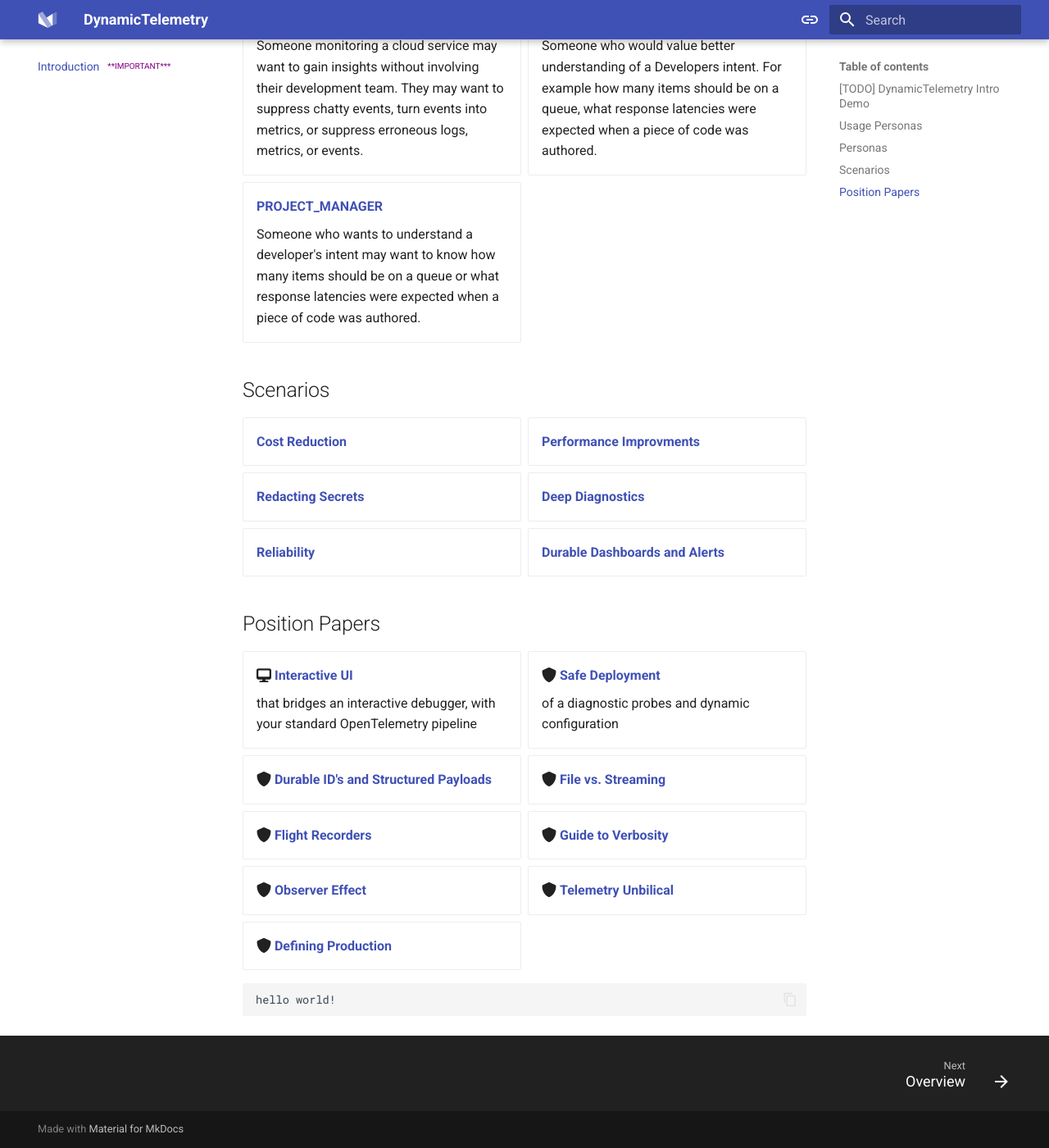
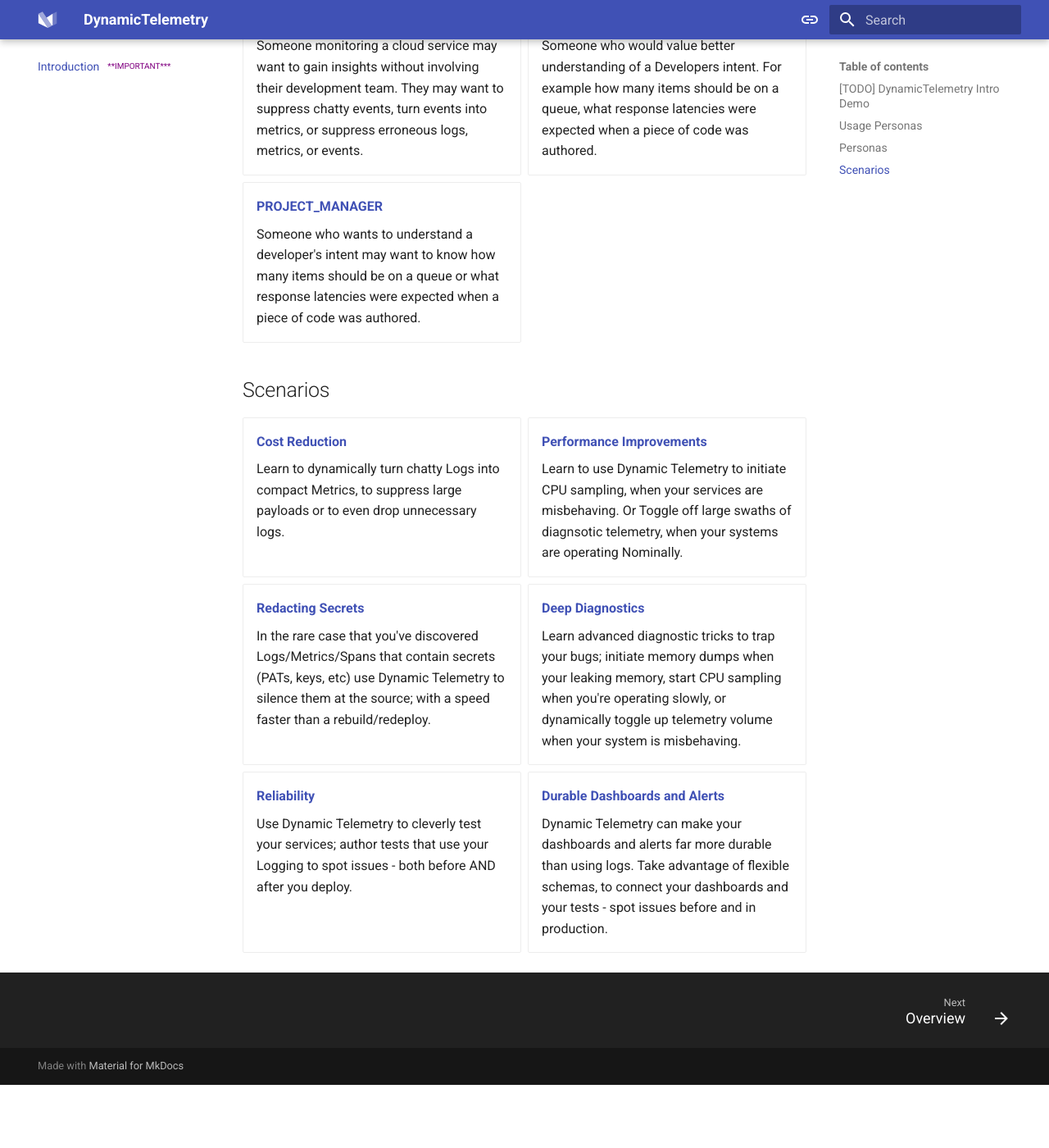
Before and after one commit to microsoft/DynamicTelemetry, an MkDocs documentation site: the page built from docs/index.md, in a window 1280 px wide and 1400 px high, scrolled down 1417 px. Shown: the whole window at 82% size. Built offline with MkDocs 1.6.1 and Material for MkDocs 9.7.7, drawn with Linux system fonts in a browser that asks for light colours; after the commit the page ends 2740 px from its top, so only the background shows below that.

Commit message:
flattening

````diff
--- a/docs/index.md
+++ b/docs/index.md
@@ -95,50 +95,29 @@
 
 <div class="grid cards" markdown>
 
-- [**Cost Reduction**](./docs/Scenarios.CostReduction.document.md)
+-   [**Cost Reduction**](./docs/Scenarios.CostReduction.document.md)
 
--   [**Performance
-    Improvments**](./docs/Scenarios.PerformanceImprovements.document.md)
+    Learn to dynamically turn chatty Logs into compact Metrics, to suppress large payloads
+    or to even drop unnecessary logs.
+
+-   [**Performance Improvements**](./docs/Scenarios.PerformanceImprovements.document.md)
+
+    Learn to use Dynamic Telemetry to initiate CPU sampling, when your services are misbehaving.  Or Toggle off large swaths of diagnsotic telemetry, when your systems are operating Nominally.
 
 -   [**Redacting Secrets**](./docs/Scenarios.RedactingSecrets.document.md)
 
+    In the rare case that you've discovered Logs/Metrics/Spans that contain secrets (PATs, keys, etc) use Dynamic Telemetry to silence them at the source; with a speed faster than a rebuild/redeploy.
+
 -   [**Deep Diagnostics**](./docs/Scenarios.DeepDiagnostics.document.md)
+
+    Learn advanced diagnostic tricks to trap your bugs;  initiate memory dumps when your leaking memory, start CPU sampling when you're operating slowly, or dynamically toggle up telemetry volume when your system is misbehaving.
 
 -   [**Reliability**](./docs/Scenarios.Reliability.document.md)
 
--   [**Durable Dashboards and
-    Alerts**](./docs/Scenarios.DurableDashboards.Alerts.document.md)
+    Use Dynamic Telemetry to cleverly test your services;  author tests that use your Logging to spot issues - both before AND after you deploy.
+
+-   [**Durable Dashboards and Alerts**](./docs/Scenarios.DurableDashboards.Alerts.document.md)
+
+    Dynamic Telemetry can make your dashboards and alerts far more durable than using logs.  Take advantage of flexible schemas, to connect your dashboards and your tests - spot issues before and in production.
 
 </div>
-
-
-## Position Papers
-
-<div class="grid cards" markdown>
-
-- :fontawesome-solid-desktop: [**Interactive UI**](./docs/Scenarios.InteractiveUI.document.md)
-
-    that bridges an interactive debugger, with your standard OpenTelemetry pipeline
-
-- :fontawesome-solid-shield: [**Safe Deployment**](./docs/PositionPaper.ConfigurationDeployment.document.md)
-
-    of a diagnostic probes and dynamic configuration
-
-- :fontawesome-solid-shield: [**Durable ID's and Structured Payloads**](./docs/PositionPaper.DurableIds_StructuredPayloads.document.md)
-
-- :fontawesome-solid-shield: [**File vs. Streaming**](./docs/PositionPaper.FileAndStreaming.document.md)
-
-- :fontawesome-solid-shield: [**Flight Recorders**](./docs/PositionPaper.FlightRecorder.document.md)
-
-- :fontawesome-solid-shield: [**Guide to Verbosity**](./docs/PositionPaper.GuideToLogVerbosity.document.md)
-
-- :fontawesome-solid-shield: [**Observer Effect**](./docs/PositionPaper.ObserverEffect.document.md)
-
-- :fontawesome-solid-shield: [**Telemetry Unbilical**](./docs/PositionPaper.TelemetryUmbilical.document.md)
-
-- :fontawesome-solid-shield: [**Defining Production**](./docs/PositionPaper.DefiningProduction.document.md)
-
-</div>
-``` cdocs
-hello world!
-```
````
